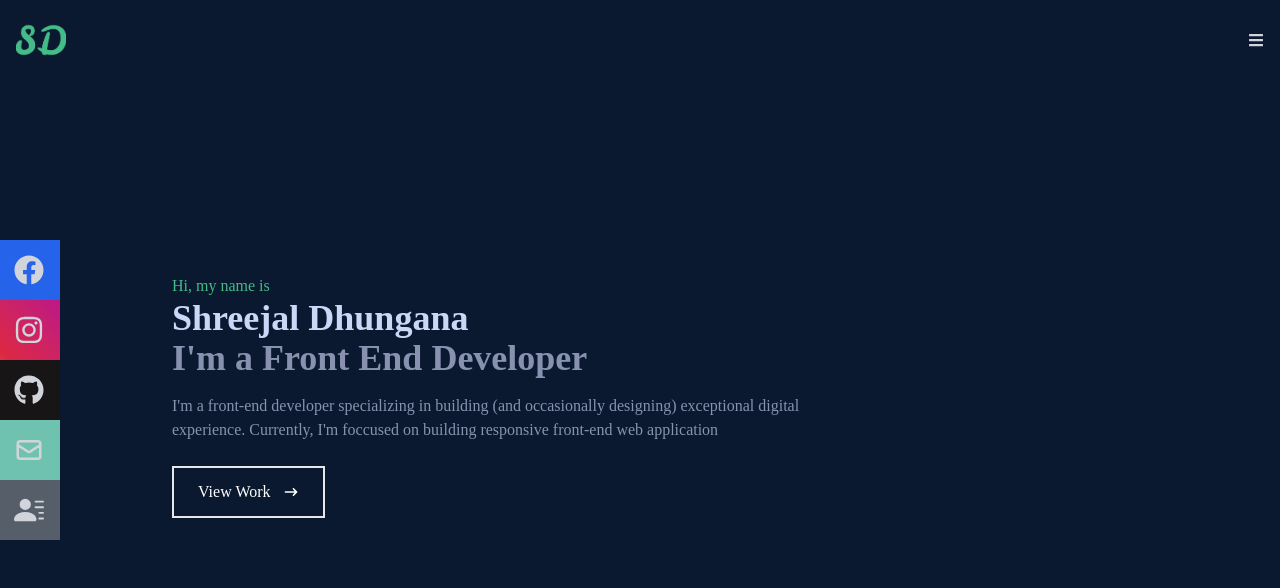
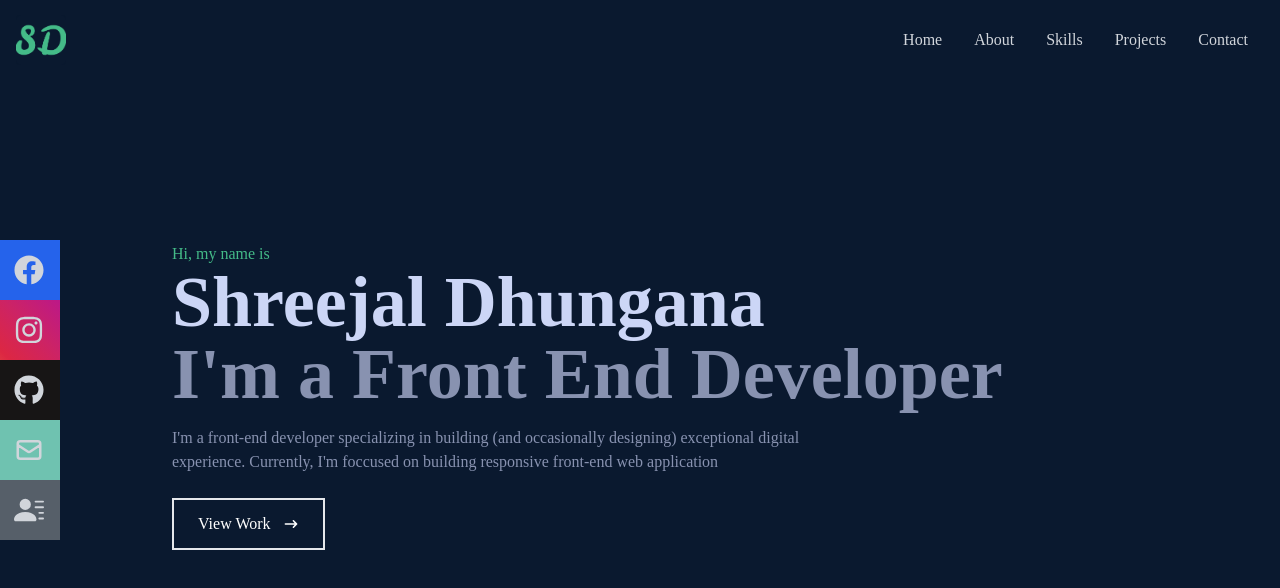
Before and after one commit to Shreejal10/React-Portfolio, a React (Create React App) app: page / in a window 1280 px wide. Shown: the top 588 px of the page. Built offline with nearby package versions, Linux system fonts and the light colour scheme.

Commit message:
screen customize

```diff
--- a/src/components/Navbar.jsx
+++ b/src/components/Navbar.jsx
@@ -38,7 +38,7 @@ const Navbar = () => {
             </ul>
 
             {/* Social icons */}
-            <div className='hidden laptop:flex fixed felx-col top-[30%] left-0'>
+            <div className='hidden lg:flex fixed felx-col top-[30%] left-0'>
                 <ul>
                     <li className='w-[160px] h-[60px] flex justify-between items-center ml-[-100px] hover:ml-[-1px] duration-300 bg-blue-600'>
                         <a className='flex justify-between items-center w-full text-gray-300' href="/">
--- a/tailwind.config.js
+++ b/tailwind.config.js
@@ -4,7 +4,11 @@ module.exports = {
   theme: {
     extend: {},
     screens: {
-      'laptop': '1120px',
+      'sm': '640px',
+      'md': '768px',
+      'lg': '1120px',
+      'xl': '1280px',
+      '2xl': '1536px',
     }
   },
   plugins: [],
```
